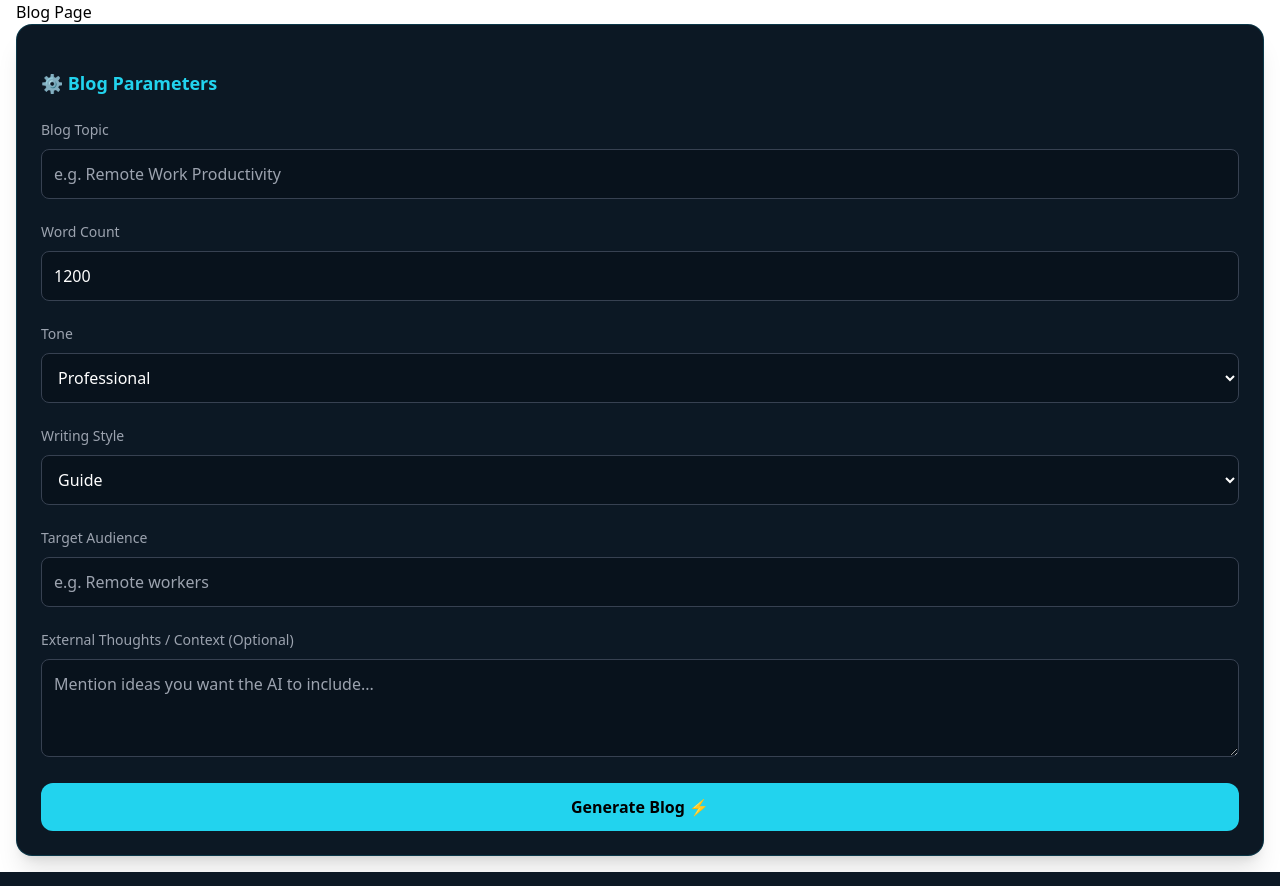
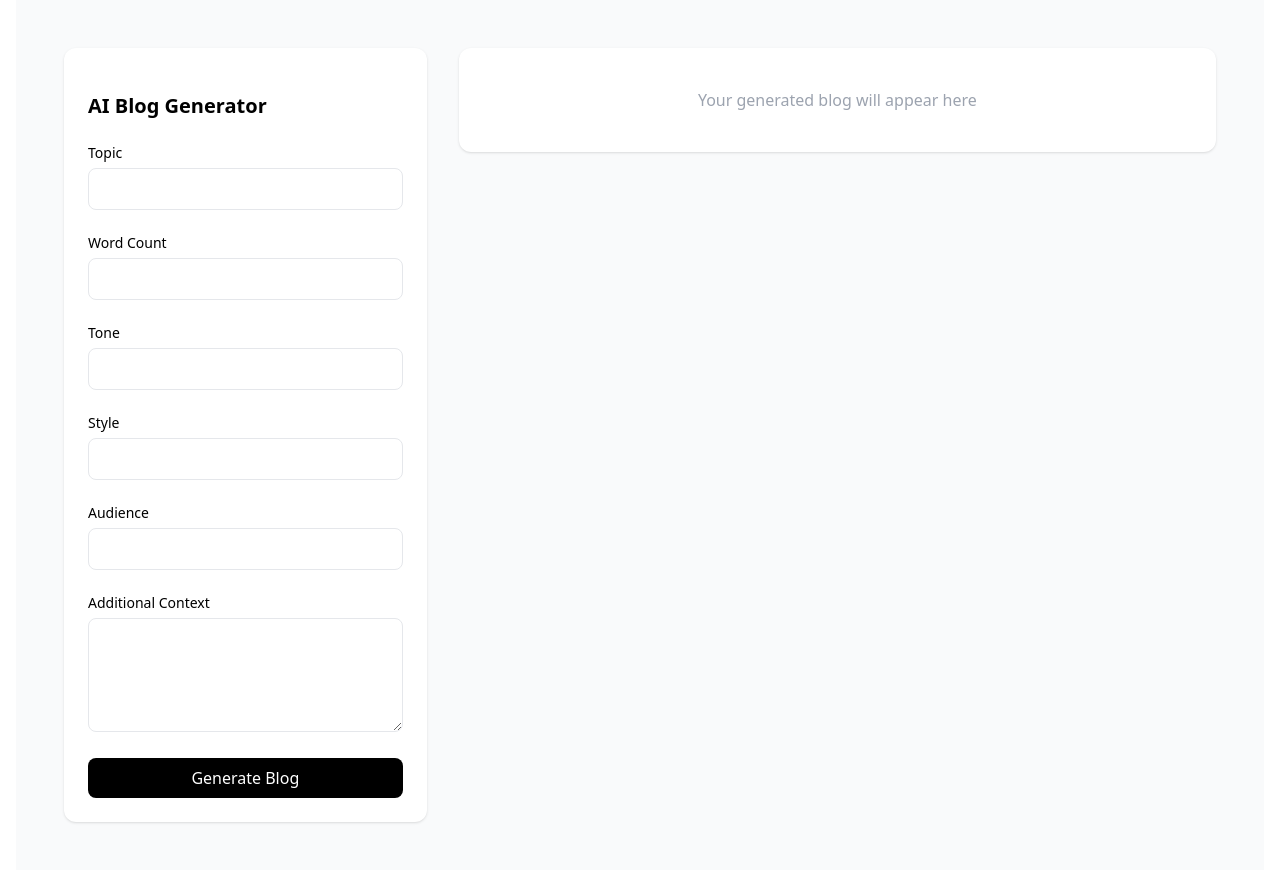
Before and after one commit to thevishaal/athenura-ai, a Django app: page /blog-generator/ in a window 1280 px wide. Shown: the part 64-950 px from the top of the page. Run offline with Django 5.2, Linux system fonts and the light colour scheme; the visitor is signed in with stand-in values (Sample User, id 1); parts of the project's set-up code (start-up, migrations or seed data) failed here and were passed over; some libraries are stand-ins or nearby versions.

Commit message:
blog app backend update

```diff
--- a/blog/blog_prompts.py
+++ b/blog/blog_prompts.py
@@ -1,4 +1,12 @@
-BLOG_PROMPT = """
+from groq import Groq
+from core.config import GROQ_API_KEY, GROQ_MODEL
+
+
+client = Groq(api_key=GROQ_API_KEY)
+
+def generate_blog_content(topic, word_count, tone, style, audience, external_thoughts=None):
+
+    BLOG_PROMPT = f"""
 
 You are a professional SEO content writer and expert blogger.
 
@@ -12,8 +20,7 @@ Tone: {tone}
 Writing Style: {style}
 Target Audience: {audience}
 
-Additional Context (Optional):
-{external_thoughts}
+Additional Context (Optional): {external_thoughts}
 
 IMPORTANT RULES
 
@@ -45,8 +52,7 @@ Write a 150–160 character meta description.
 Write an engaging introduction that hooks the reader.
 
 4. Main Sections
-Create structured sections using H2 headings.
-Explain concepts clearly with examples where useful.
+Create structured sections using H2 headings and detailed content.
 
 5. Tips / Best Practices
 Add actionable tips related to the topic.
@@ -60,45 +66,67 @@ Generate 3–5 relevant questions with answers.
 8. Conclusion
 Write a strong concluding paragraph.
 
+IMPORTANT OUTPUT RULES
+
+- Return the response ONLY in valid JSON format.
+- Do NOT include markdown.
+- Do NOT include explanations outside JSON.
+- Ensure the JSON is properly structured and valid.
+
 OUTPUT FORMAT
 
-Title:
-<title>
+{{
+  "title": "",
+  "meta_description": "",
+  "introduction": "",
+  "sections": [
+    {{
+      "heading": "",
+      "content": ""
+    }},
+    {{
+      "heading": "",
+      "content": ""
+    }}
+  ],
+  "tips": [
+    "",
+    "",
+    ""
+  ],
+  "key_takeaways": [
+    "",
+    "",
+    ""
+  ],
+  "faq": [
+    {{
+      "question": "",
+      "answer": ""
+    }},
+    {{
+      "question": "",
+      "answer": ""
+    }}
+  ],
+  "conclusion": ""
+}}
+"""
+    chat_completion = client.chat.completions.create(
+        model = GROQ_MODEL,
+        messages=[
+            {
+                "role": "system",
+                "content": "You are a professional SEO content writer and expert blogger."
+            },
+            {
+                "role": "user",
+                "content": BLOG_PROMPT
+            }
+        ],
+        response_format={"type": "json_object"},
+        temperature=0.7
+    )
 
-Meta Description:
-<meta description>
-
-Introduction:
-<introduction paragraph>
-
-## Section Heading
-content...
-
-## Section Heading
-content...
-
-Tips:
-• tip
-• tip
-• tip
-
-Key Takeaways:
-• point
-• point
-• point
-
-FAQ
-
-Q1:
-Answer
-
-Q2:
-Answer
-
-Q3:
-Answer
-
-Conclusion:
-<summary>
-
-"""
+    result = chat_completion.choices[0].message.content
+    return result
--- /dev/null
+++ b/blog/forms.py
@@ -0,0 +1,10 @@
+from django import forms
+
+
+class BlogForm(forms.Form):
+    topic = forms.CharField(required=True)
+    word_count = forms.CharField(required=True)
+    tone = forms.CharField(required=True)
+    style = forms.CharField(required=True)
+    audience =  forms.CharField(required=True)
+    external_thoughts = forms.CharField(required=False, widget=forms.Textarea)
--- a/blog/templates/blog/blog.html
+++ b/blog/templates/blog/blog.html
@@ -3,100 +3,29 @@
 {% block title %}Blogs | {{block.super}}{% endblock %}
 
 {% block content %}
-<h1>Blog Page</h1>
+<div class="min-h-screen bg-gray-50">
 
-<form method="POST" class="bg-[#0c1824] p-6 rounded-2xl border border-cyan-500/20 shadow-xl space-y-5 text-white" novalidate>
-    {% csrf_token %}
+<div class="max-w-6xl mx-auto py-12 grid grid-cols-3 gap-8">
 
-    <h2 class="text-cyan-400 font-semibold text-lg">⚙ Blog Parameters</h2>
+    <!-- FORM AREA -->
 
-    <!-- Topic -->
-    <div>
-        <label class="text-sm text-gray-400">Blog Topic</label>
-        <input
-            type="text"
-            name="topic"
-            placeholder="e.g. Remote Work Productivity"
-            class="w-full mt-2 p-3 bg-[#08121c] border border-gray-700 rounded-lg focus:outline-none focus:border-cyan-400"
-        >
+    <div id="form-area" class="col-span-1">
+        {% include "blog/partials/form.html" %}
     </div>
 
-    <!-- Word Count -->
-    <div>
-        <label class="text-sm text-gray-400">Word Count</label>
-        <input
-            type="number"
-            name="word_count"
-            value="1200"
-            min="300"
-            max="3000"
-            class="w-full mt-2 p-3 bg-[#08121c] border border-gray-700 rounded-lg focus:outline-none focus:border-cyan-400"
-        >
+    <!-- OUTPUT AREA -->
+
+    <div id="blog-output" class="col-span-2 space-y-6">
+
+        <div class="bg-white rounded-xl p-10 shadow text-center text-gray-400">
+            Your generated blog will appear here
+        </div>
+
     </div>
 
-    <!-- Tone -->
-    <div>
-        <label class="text-sm text-gray-400">Tone</label>
-        <select
-            name="tone"
-            class="w-full mt-2 p-3 bg-[#08121c] border border-gray-700 rounded-lg "
-        >
-            <option>Professional</option>
-            <option>Friendly</option>
-            <option>Casual</option>
-            <option>Persuasive</option>
-            <option>Informative</option>
-        </select>
-    </div>
+</div>
 
-    <!-- Style -->
-    <div>
-        <label class="text-sm text-gray-400">Writing Style</label>
-        <select
-            name="style"
-            class="w-full mt-2 p-3 bg-[#08121c] border border-gray-700 rounded-lg"
-        >
-            <option>Guide</option>
-            <option>Storytelling</option>
-            <option>Listicle</option>
-            <option>Tutorial</option>
-        </select>
-    </div>
-
-    <!-- Audience -->
-    <div>
-        <label class="text-sm text-gray-400">Target Audience</label>
-        <input
-            type="text"
-            name="audience"
-            placeholder="e.g. Remote workers"
-            class="w-full mt-2 p-3 bg-[#08121c] border border-gray-700 rounded-lg"
-        >
-    </div>
-
-    <!-- External Thoughts -->
-    <div>
-        <label class="text-sm text-gray-400">
-            External Thoughts / Context (Optional)
-        </label>
-
-        <textarea
-            name="external_thoughts"
-            rows="3"
-            placeholder="Mention ideas you want the AI to include..."
-            class="w-full mt-2 p-3 bg-[#08121c] border border-gray-700 rounded-lg"
-        ></textarea>
-    </div>
-
-    <!-- Button -->
-    <button
-        type="submit"
-        class="w-full bg-cyan-400 text-black font-semibold py-3 rounded-xl hover:bg-cyan-300 transition"
-    >
-        Generate Blog ⚡
-    </button>
-
-</form>
+</div>
 
 
 {% endblock %}
--- /dev/null
+++ b/blog/templates/blog/partials/form.html
@@ -0,0 +1,147 @@
+<form
+hx-post="{% url 'blog' %}"
+hx-target="#blog-output"
+hx-swap="innerHTML"
+hx-disabled-elt="button"
+class="bg-white p-6 rounded-xl shadow space-y-5"
+>
+
+{% csrf_token %}
+
+<h2 class="text-xl font-semibold">
+AI Blog Generator
+</h2>
+
+
+<!-- Topic -->
+
+<div>
+<label class="text-sm font-medium">Topic</label>
+
+<input
+type="text"
+name="topic"
+value="{{ form.topic.value|default:'' }}"
+class="w-full border rounded-lg px-3 py-2 mt-1"
+/>
+
+{% if form.topic.errors %}
+<p class="text-red-500 text-sm">
+{{ form.topic.errors.0 }}
+</p>
+{% endif %}
+
+</div>
+
+
+<!-- Word Count -->
+
+<div>
+<label class="text-sm font-medium">Word Count</label>
+
+<input
+type="number"
+name="word_count"
+value="{{ form.word_count.value|default:'' }}"
+class="w-full border rounded-lg px-3 py-2 mt-1"
+/>
+
+{% if form.word_count.errors %}
+<p class="text-red-500 text-sm">
+{{ form.word_count.errors.0 }}
+</p>
+{% endif %}
+
+</div>
+
+
+<!-- Tone -->
+
+<div>
+<label class="text-sm font-medium">Tone</label>
+
+<input
+type="text"
+name="tone"
+value="{{ form.tone.value|default:'' }}"
+class="w-full border rounded-lg px-3 py-2 mt-1"
+/>
+
+{% if form.topic.errors %}
+<p class="text-red-500 text-sm">
+{{ form.topic.errors.0 }}
+</p>
+{% endif %}
+
+
+</div>
+
+
+<!-- Style -->
+
+<div>
+<label class="text-sm font-medium">Style</label>
+
+<input
+type="text"
+name="style"
+value="{{ form.style.value|default:'' }}"
+class="w-full border rounded-lg px-3 py-2 mt-1"
+/>
+
+{% if form.topic.errors %}
+<p class="text-red-500 text-sm">
+{{ form.topic.errors.0 }}
+</p>
+{% endif %}
+
+
+</div>
+
+
+<!-- Audience -->
+
+<div>
+<label class="text-sm font-medium">Audience</label>
+
+<input
+type="text"
+name="audience"
+value="{{ form.audience.value|default:'' }}"
+class="w-full border rounded-lg px-3 py-2 mt-1"
+/>
+
+{% if form.topic.errors %}
+<p class="text-red-500 text-sm">
+{{ form.topic.errors.0 }}
+</p>
+{% endif %}
+
+
+</div>
+
+
+<!-- Context -->
+
+<div>
+<label class="text-sm font-medium">Additional Context</label>
+
+<textarea
+name="external_thoughts"
+rows="4"
+class="w-full border rounded-lg px-3 py-2 mt-1"
+>{{ form.external_thoughts.value|default:'' }}</textarea>
+
+</div>
+
+
+<button
+type="submit"
+class="w-full bg-black text-white py-2 rounded-lg hover:bg-gray-800 transition"
+>
+
+Generate Blog
+
+</button>
+
+</form>
--- a/blog/views.py
+++ b/blog/views.py
@@ -1,44 +1,36 @@
-import os
 from django.shortcuts import render
 from django.contrib.auth.decorators import login_required
-from .blog_prompts import BLOG_PROMPT
-from groq import Groq
-from dotenv import load_dotenv
-load_dotenv()
-import markdown
+from .forms import BlogForm
+from .blog_prompts import generate_blog_content
+import json
 
-# create client
-client = Groq(api_key=os.getenv("GROQ_API_KEY"))
 
 # Create your views here.
 @login_required
 def blog(request):
     if request.method == "POST":
-        topic = request.POST.get("topic")
-        word_count = int(request.POST.get("word_count"))
-        tone = request.POST.get("tone")
-        style = request.POST.get("style")
-        audience =  request.POST.get("audience")
-        external_thoughts = request.POST.get("external_thoughts")
+        form = BlogForm(request.POST)
 
-        chat_completion = client.chat.completions.create(
-            messages=[
-                {
-                    "role": "user",
-                    "content": BLOG_PROMPT.format(
-                        topic=topic,
-                        word_count=word_count,
-                        tone=tone,
-                        style=style,
-                        audience=audience,
-                        external_thoughts=external_thoughts or "None"
-                    )
-                }
-            ],
-            model=os.getenv("GROQ_MODEL")
+        if not form.is_valid():
+            return render(request, "blog/partials/form.html", {"form": form})
+
+        topic = form.cleaned_data["topic"]
+        word_count = form.cleaned_data["word_count"]
+        tone = form.cleaned_data["tone"]
+        style = form.cleaned_data["style"]
+        audience =  form.cleaned_data["audience"]
+        external_thoughts = form.cleaned_data["external_thoughts"]
+
+        content = generate_blog_content(topic, word_count, tone, style, audience, external_thoughts)
+
+        data = json.loads(content)
+        return render(
+            request,
+            "blog/partials/blog_result.html",
+            {
+                "data": data
+            }
         )
 
-        result = chat_completion.choices[0].message.content
-        html_blog = markdown.markdown(result)
-        return render(request, "blog/partials/blog_result.html", {"blog": html_blog})
-    return render(request, "blog/blog.html")
+    form = BlogForm()
+    return render(request, "blog/blog.html", {"form": form})
--- a/social_media/templates/social_media/social_media.html
+++ b/social_media/templates/social_media/social_media.html
@@ -1,4 +1,4 @@
-{% extends "core/base.html" %} {% block title %}Social Ideas | {{blocksuper}}{% endblock %} {% block content %}
+{% extends "core/base.html" %} {% block title %}Social Ideas | {{block.super}}{% endblock %} {% block content %}
 <div class="max-w-3xl mx-auto mt-10">
   <h1 class="text-2xl font-bold mb-6">Social Media AI Generator</h1>
 
```
Also changed, not shown: blog/templates/blog/partials/blog_result.html (+54 -2 lines).
